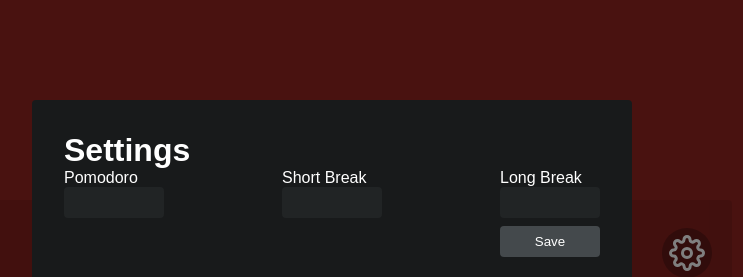
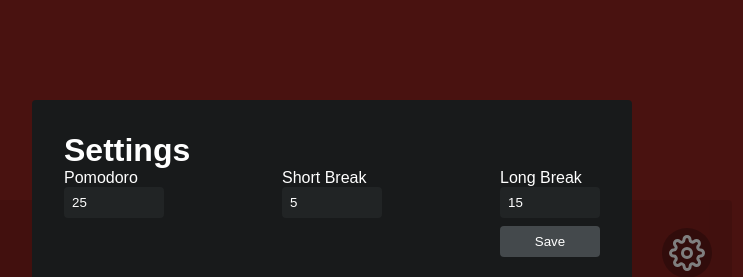
Before and after one commit to willswats/react-pomodoro, a React (Create React App) app: page / in a window 1280 px wide. Both pictures are taken after a click on the button 995 px from the left and 253 px from the top of the page. Shown: the top 277 px of the page, without its empty margins (308-1051 px from the left). Built offline with nearby package versions, Linux system fonts and the light colour scheme; the HTML template or start-up script is replaced by a standard one.

Commit message:
Setup settings state

```diff
--- a/src/components/Timer.tsx
+++ b/src/components/Timer.tsx
@@ -29,20 +29,9 @@ export interface State {
   };
   settingsVisible: boolean;
   settings: {
-    counters: {
-      pomodoro: {
-        minutes: number;
-        seconds: number;
-      };
-      shortBreak: {
-        minutes: number;
-        seconds: number;
-      };
-      longBreak: {
-        minutes: number;
-        seconds: number;
-      };
-    };
+    pomodoro: number;
+    shortBreak: number;
+    longBreak: number;
   };
 }
 
@@ -84,20 +73,9 @@ const initialState: State = {
   },
   settingsVisible: false,
   settings: {
-    counters: {
-      pomodoro: {
-        minutes: 25,
-        seconds: 0,
-      },
-      shortBreak: {
-        minutes: 5,
-        seconds: 0,
-      },
-      longBreak: {
-        minutes: 15,
-        seconds: 0,
-      },
-    },
+    pomodoro: 25,
+    shortBreak: 5,
+    longBreak: 15,
   },
 };
 
@@ -108,20 +86,6 @@ const reducer = (state: State, { type, payload }: Action): State => {
         ...state,
         mode: payload.mode,
         running: false,
-        counters: {
-          pomodoro: {
-            minutes: state.settings.counters.pomodoro.minutes,
-            seconds: state.settings.counters.pomodoro.seconds,
-          },
-          shortBreak: {
-            minutes: state.settings.counters.shortBreak.minutes,
-            seconds: state.settings.counters.shortBreak.seconds,
-          },
-          longBreak: {
-            minutes: state.settings.counters.longBreak.minutes,
-            seconds: state.settings.counters.longBreak.seconds,
-          },
-        },
       };
     case ACTIONS.SET_RUNNING:
       return {
@@ -155,20 +119,9 @@ const reducer = (state: State, { type, payload }: Action): State => {
       return {
         ...state,
         settings: {
-          counters: {
-            pomodoro: {
-              minutes: payload.settings.counters.pomodoro.minutes,
-              seconds: payload.settings.counters.pomodoro.seconds,
-            },
-            shortBreak: {
-              minutes: payload.settings.counters.shortBreak.minutes,
-              seconds: payload.settings.counters.shortBreak.seconds,
-            },
-            longBreak: {
-              minutes: payload.settings.counters.longBreak.minutes,
-              seconds: payload.settings.counters.longBreak.seconds,
-            },
-          },
+          pomodoro: payload.settings.pomodoro,
+          shortBreak: payload.settings.shortBreak,
+          longBreak: payload.settings.longBreak,
         },
       };
     default:
@@ -183,8 +136,6 @@ const Timer = () => {
 
   const { mode, running, settingsVisible } = state;
   const { pomodoro, shortBreak, longBreak } = state.counters;
-
-  console.log(state);
 
   useEffect(() => {
     if (
@@ -331,7 +282,7 @@ const Timer = () => {
           <SettingsOverlay
             state={state}
             dispatch={dispatch}
-            settingsElement={<SettingsForm />}
+            settingsElement={<SettingsForm state={state} dispatch={dispatch} />}
           />
         )}
         <div className={classes['timer__mode-buttons']}>
--- a/src/components/UI/SettingsForm.tsx
+++ b/src/components/UI/SettingsForm.tsx
@@ -1,22 +1,74 @@
-import { FormEvent } from 'react';
+import { Dispatch, useState, FormEvent } from 'react';
 
+import { State, Action, ACTIONS } from '../Timer';
+
+import SettingsInput from './SettingsInput';
 import SaveSettingsButton from './Buttons/SaveSettingsButton';
-import SettingsInput from './SettingsInput';
 
 import classes from './SettingsForm.module.css';
 
-const SettingsForm = () => {
+interface SettingsFormProps {
+  state: State;
+  dispatch: Dispatch<Action>;
+}
+
+const SettingsForm = ({ state, dispatch }: SettingsFormProps) => {
+  const [inputValuePomodoro, setInputValuePomodoro] = useState(
+    state.settings.pomodoro
+  );
+  const [inputValueShortBreak, setInputValueShortBreak] = useState(
+    state.settings.shortBreak
+  );
+  const [inputValueLongBreak, setInputValueLongBreak] = useState(
+    state.settings.longBreak
+  );
+
   const submitHandler = (event: FormEvent) => {
     event.preventDefault();
+
+    if (
+      isNaN(inputValuePomodoro) ||
+      isNaN(inputValueShortBreak) ||
+      isNaN(inputValueLongBreak)
+    ) {
+      return;
+    }
+
+    dispatch({
+      type: ACTIONS.SET_SETTINGS,
+      payload: {
+        ...state,
+        settings: {
+          pomodoro: inputValuePomodoro,
+          shortBreak: inputValueShortBreak,
+          longBreak: inputValueLongBreak,
+        },
+      },
+    });
   };
 
   return (
     <form onSubmit={submitHandler} className={classes['settings-form']}>
       <h1>Settings</h1>
       <div className={classes['settings-form__inputs']}>
-        <SettingsInput id="pomodoro" labelText="Pomodoro" />
-        <SettingsInput id="short-break" labelText="Short Break" />
-        <SettingsInput id="long-break" labelText="Long Break" />
+        <SettingsInput
+          id="pomodoro"
+          labelText="Pomodoro"
+          inputValue={inputValuePomodoro}
+          setInputValue={setInputValuePomodoro}
+        />
+        <SettingsInput
+          id="short-break"
+          labelText="Short Break"
+          inputValue={inputValueShortBreak}
+          setInputValue={setInputValueShortBreak}
+        />
+        <SettingsInput
+          id="long-break"
+          labelText="Long Break"
+          inputValue={inputValueLongBreak}
+          setInputValue={setInputValueLongBreak}
+        />
       </div>
       <div className={classes['settings-form__save-settings-button']}>
         <SaveSettingsButton />
--- a/src/components/UI/SettingsInput.tsx
+++ b/src/components/UI/SettingsInput.tsx
@@ -1,11 +1,28 @@
+import { Dispatch, SetStateAction, ChangeEvent } from 'react';
+
 import classes from './SettingsInput.module.css';
 
 interface SettingsInputProps {
   id: string;
   labelText: string;
+  inputValue: number;
+  setInputValue: Dispatch<SetStateAction<number>>;
 }
 
-const SettingsInput = ({ id, labelText }: SettingsInputProps) => {
+const SettingsInput = ({
+  id,
+  labelText,
+  inputValue,
+  setInputValue,
+}: SettingsInputProps) => {
+  const changeHandler = (event: ChangeEvent<HTMLInputElement>) => {
+    const inputValue = parseFloat(event.target.value);
+    if (isNaN(inputValue)) {
+      return;
+    }
+    setInputValue(inputValue);
+  };
+
   return (
     <div className={classes['settings-input']}>
       <label htmlFor={id}>{labelText}</label>
@@ -13,6 +30,8 @@ const SettingsInput = ({ id, labelText }: SettingsInputProps) => {
         className={classes['settings-input__input']}
         id={id}
         type="number"
+        value={inputValue}
+        onChange={changeHandler}
       />
     </div>
   );
```
